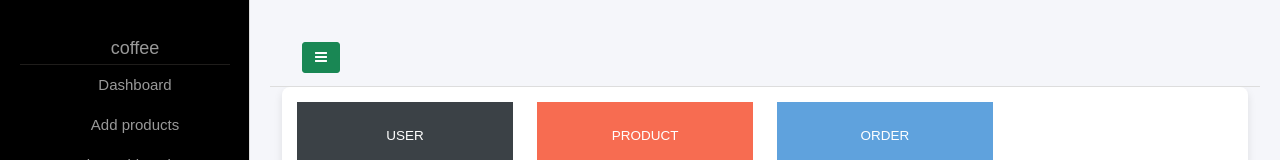
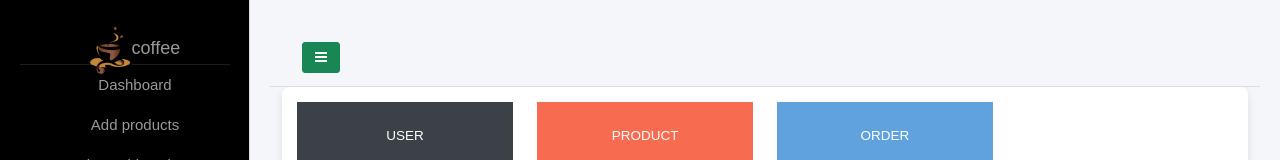
Before and after one commit to ARDRASATHYAN/coffeeshop, a React (Create React App) app in the folder client/: page /admin in a window 1280 px wide. Shown: the top 160 px of the page. Built offline with nearby package versions, Linux system fonts and the light colour scheme; no server answers.

Commit message:
admin logo  changed

```diff
--- a/client/src/component/admin/home/Ahome.jsx
+++ b/client/src/component/admin/home/Ahome.jsx
@@ -64,7 +64,7 @@ const logout = ()=>{
                 <div id="wrapper" className={`wrapper-content ${isToggled ? 'toggled' : ''}`}>
                     <div id="sidebar-wrapper">
                         <ul className="sidebar-nav mb-4">
-                            <li className="sidebar-brand " ><a href="#">coffee</a></li>
+                            <li className="sidebar-brand " ><a href="#"><img src='./image/coffee-7057030_1280.webp' ait='imag' style={{height:'50px'}}/>coffee</a></li>
                             <li><Link className='nav-link ' as={Link} to="/admin">Dashboard</Link></li>
                             <li> <Link className='nav-link ' as={Link} to="/addproduct">Add products</Link></li>
                             <li> <Link className='nav-link ' as={Link} to="/viewproducts">view AddProduct</Link></li>
--- a/client/src/component/user/catergorybasedproduct/Categorybasedproductview.jsx
+++ b/client/src/component/user/catergorybasedproduct/Categorybasedproductview.jsx
@@ -1,6 +1,7 @@
 import axios from 'axios';
 import React, { useEffect, useState } from 'react'
 import { useNavigate, useParams } from 'react-router-dom';
+import Navbar from '../navbar/Navbar';
 
 
 function Categorybasedproductview() {
@@ -25,6 +26,7 @@ function Categorybasedproductview() {
 
     return (
         <div>
+            <Navbar/>
             {products.length > 0 ? (
                 <>
                     <h2>{products[0]?.category_id?.category}</h2>
--- a/client/src/component/user/login/Login.jsx
+++ b/client/src/component/user/login/Login.jsx
@@ -12,7 +12,7 @@ function Login() {
     password: "",
 
   })
-    const navigate=useNavigate()
+  const navigate = useNavigate()
   const role = localStorage.getItem('role');
   const [formErrors, setformErrors] = useState({})
   const [isSubmit, setIsSubmit] = useState(false)
@@ -68,21 +68,18 @@ function Login() {
 
         console.log("res===========>", response.data);
         if (response.data.success === true) {
-                    if(response.data.success===true){
-                        localStorage.setItem('username',response.data.userName)
-                        localStorage.setItem('u_login_id',response.data.loginId)
-                        localStorage.setItem('user_token',response.data.token)
-                        localStorage.setItem('role',response.data.role)
-                        if(role==1){
+          const { userName, loginId, token, role } = response.data;
 
-                          navigate('/')
-                         }else{
-                           navigate('/admin')
+          localStorage.setItem('username', userName);
+          localStorage.setItem('u_login_id', loginId);
+          localStorage.setItem('user_token', token);
+          localStorage.setItem('role', role);
+
+          if (role == 1) {
+            navigate('/');
+          } else {
+            navigate('/admin');
           }
-
-                        //    navigate('/salary')
-                      }
-
         }
       }).catch((err) => {
         console.log(err);
@@ -96,8 +93,8 @@ function Login() {
 
   return (
     <>
-    <Navbar/>
-    <div className="register-container" style={{marginTop:'20px'}}>
+      <Navbar />
+      <div className="register-container" style={{ marginTop: '20px' }}>
         <h2 className="register-title">Register</h2>
         <form onSubmit={validation} className="register-form">
           <div className="form-floating mb-3">
--- a/client/src/pages/admin/Addcategory.js
+++ b/client/src/pages/admin/Addcategory.js
@@ -25,7 +25,7 @@ function Addcategory() {
         <div id="wrapper" className={`wrapper-content ${isToggled ? 'toggled' : ''}`}>
             <div id="sidebar-wrapper">
             <ul className="sidebar-nav mb-4">
-                            <li className="sidebar-brand " ><a href="#">coffee</a></li>
+                            <li className="sidebar-brand " ><a href="#"><img src='./image/coffee-7057030_1280.webp' ait='imag' style={{height:'50px'}}/>coffee</a></li>
                             <li><Link className='nav-link ' as={Link} to="/admin">Dashboard</Link></li>
                             <li> <Link className='nav-link ' as={Link} to="/addproduct">Add products</Link></li>
                             <li> <Link className='nav-link ' as={Link} to="/viewproducts">view AddProduct</Link></li>
--- a/client/src/pages/admin/Addproducts.js
+++ b/client/src/pages/admin/Addproducts.js
@@ -23,7 +23,7 @@ function Addproducts() {
                 <div id="wrapper" className={`wrapper-content ${isToggled ? 'toggled' : ''}`}>
                     <div id="sidebar-wrapper">
                     <ul className="sidebar-nav mb-4">
-                            <li className="sidebar-brand " ><a href="#">coffee</a></li>
+                            <li className="sidebar-brand " ><a href="#"><img src='./image/coffee-7057030_1280.webp' ait='imag' style={{height:'50px'}}/>coffee</a></li>
                             <li><Link className='nav-link ' as={Link} to="/admin">Dashboard</Link></li>
                             <li> <Link className='nav-link ' as={Link} to="/addproduct">Add products</Link></li>
                             <li> <Link className='nav-link ' as={Link} to="/viewproducts">view AddProduct</Link></li>
--- a/client/src/pages/admin/CheckOrders.js
+++ b/client/src/pages/admin/CheckOrders.js
@@ -24,7 +24,7 @@ function CheckOrders() {
         <div id="wrapper" className={`wrapper-content ${isToggled ? 'toggled' : ''}`}>
             <div id="sidebar-wrapper">
             <ul className="sidebar-nav mb-4">
-                            <li className="sidebar-brand " ><a href="#">coffee</a></li>
+                            <li className="sidebar-brand " ><img src='./image/coffee-7057030_1280.webp' ait='imag' style={{height:'50px'}}/><a href="#">coffee</a></li>
                             <li><Link className='nav-link ' as={Link} to="/admin">Dashboard</Link></li>
                             <li> <Link className='nav-link ' as={Link} to="/addproduct">Add products</Link></li>
                             <li> <Link className='nav-link ' as={Link} to="/viewproducts">view AddProduct</Link></li>
--- a/client/src/pages/admin/ViewProducts.js
+++ b/client/src/pages/admin/ViewProducts.js
@@ -22,7 +22,7 @@ function ViewProducts() {
                 <div id="wrapper" className={`wrapper-content ${isToggled ? 'toggled' : ''}`}>
                     <div id="sidebar-wrapper">
                     <ul className="sidebar-nav mb-4">
-                            <li className="sidebar-brand " ><a href="#">coffee</a></li>
+                            <li className="sidebar-brand " ><a href="#"><img src='./image/coffee-7057030_1280.webp' ait='imag' style={{height:'50px'}}/>coffee</a></li>
                             <li><Link className='nav-link ' as={Link} to="/admin">Dashboard</Link></li>
                             <li> <Link className='nav-link ' as={Link} to="/addproduct">Add products</Link></li>
                             <li> <Link className='nav-link ' as={Link} to="/viewproducts">view AddProduct</Link></li>
```
Lines whose indentation alone changed are shown as unchanged.
